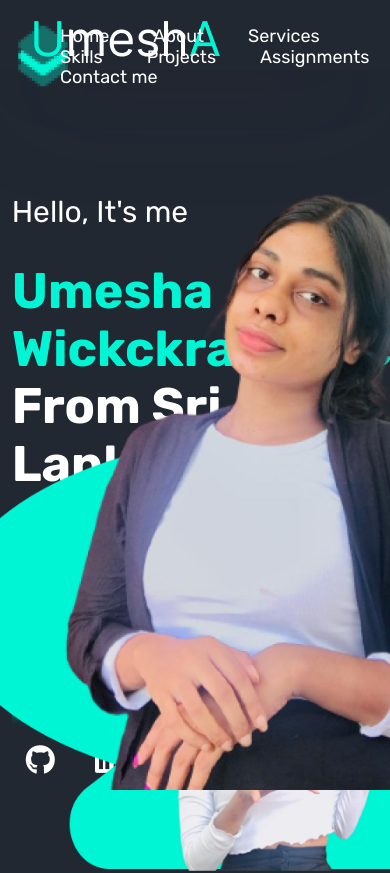
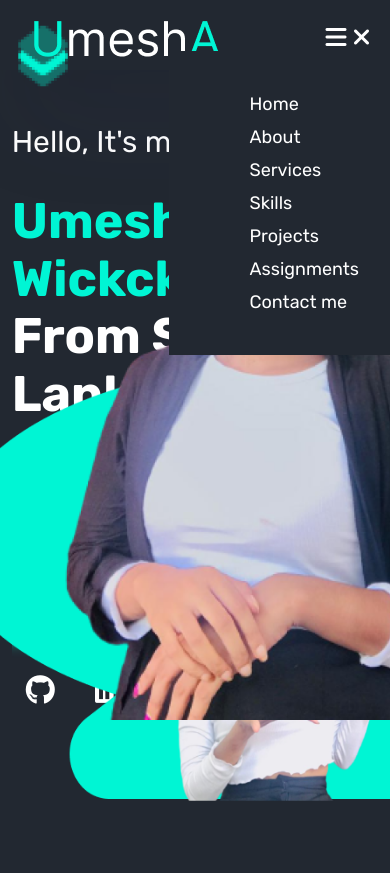
Before and after one commit to UmeshaWickramarachchi/MyPortfolio, a plain HTML site: page index.html in a window 390 px wide. Shown: the top 873 px of the page. Drawn offline with Linux system fonts and the light colour scheme.

Commit message:
add nav bar

```diff
--- a/assets/styles/style.css
+++ b/assets/styles/style.css
@@ -14,10 +14,13 @@ body{
 }
 
 header{
-    position: relative;
+    position: fixed;
     padding: 10px;
     height: 50px;
     box-shadow: rgba(50, 50, 93, 0.25) 0px 50px 100px -20px, rgba(0, 0, 0, 0.3) 0px 30px 60px -30px;
+    width: 100%;
+    background-color: #222831;
+    z-index: 9999;
 }
 header>img{
     position: absolute;
@@ -31,6 +34,7 @@ header>nav{
     position: absolute;
     width: fit-content;
     right: 0;
+    padding: 0 5%;
 }
 nav>ul>li{
     display: inline;
@@ -46,7 +50,45 @@ nav>ul>li>a{
 nav>ul>li>a:hover{
     color: #00F5D4;
 }
-
+header>div{
+    position: fixed;
+    width: fit-content;
+    right: 3%;
+    font-size: 24px;
+    top: 3%;
+}
+#resMenuBtn{
+    display: none;
+}
+@media screen and (max-width: 768px) {
+    #resMenuBtn{
+        display: block;
+    }
+    header>nav{
+        display:flex;
+        justify-content: center;
+        flex-direction: column;
+        align-items: center;
+        width: 200px;
+        margin-top: 10%;
+        height: fit-content;
+        padding: 5%;
+        background-color: #222831;
+        z-index: 9999;
+        position: absolute;
+        transition: 0.5s ease-in-out;
+    }
+    header>div{
+        position: fixed;
+        width: fit-content;
+        right: 5%;
+        font-size: 24px;
+        top: 3%;
+    }
+    header>nav>ul{
+        line-height: 2em;
+    }
+}
 section{
     width: 100%;
     height: 100vh;
--- a/index.html
+++ b/index.html
@@ -14,9 +14,8 @@
     <link rel="stylesheet" href="assets/styles/normalize.css">
 </head>
 <body>
-<header>
-    <img src="assets/images/logo.png" alt="">
-
+<header id="navbar">
+    <img src="assets/images/logo.png" alt="" />
     <nav>
         <ul>
             <li><a href="#home">Home</a></li>
@@ -26,10 +25,12 @@
             <li><a href="#my projects">Projects</a></li>
             <li><a href="#my assignments">Assignments</a></li>
             <li><a href="#contact me">Contact me</a></li>
-
         </ul>
     </nav>
-
+    <div id="resMenuBtn">
+        <i class="fa-solid fa-bars" id="bar"></i>
+        <i class="fa-solid fa-times" id="times"></i>
+    </div>
 </header>
 
         <section class="home" id="home">
```
